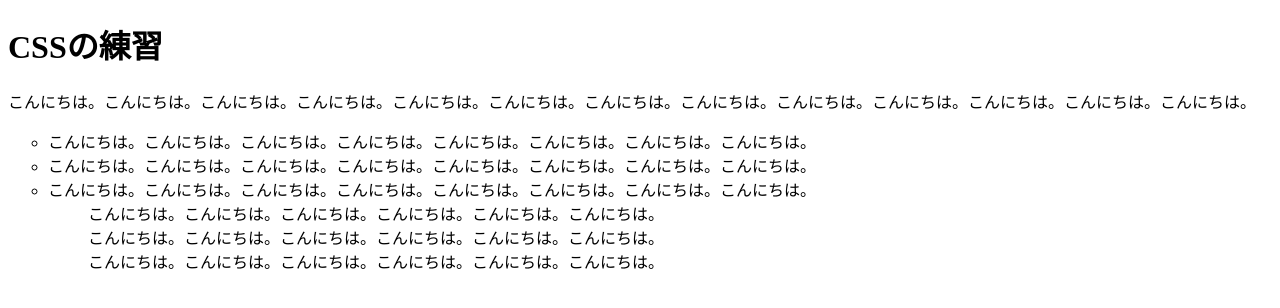
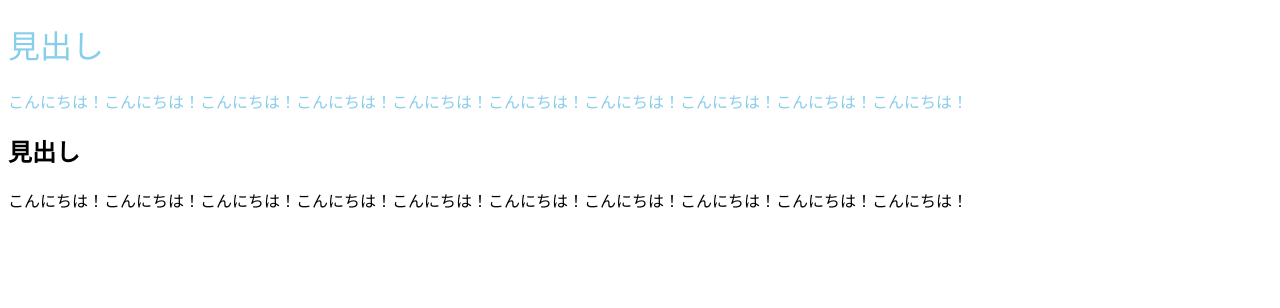
Before and after one commit to skikuchi7329/MyCSS, a plain HTML site: page index.html in a window 1280 px wide. Drawn offline with Linux system fonts and the light colour scheme.

Commit message:
selector

```diff
--- a/css/styles.css
+++ b/css/styles.css
@@ -1,8 +1,9 @@
-ul {
-  list-style-type: circle;
+/* h1  {*/
+.info {
+  color: skyblue;
 }
 
-ol {
-  /* list-style:lower-alpha; */
-  list-style:none;
+
+.title {
+  font-weight: normal;
 }
--- a/index.html
+++ b/index.html
@@ -8,19 +8,11 @@
 
 </head>
 <body>
-  <h1>CSSの練習</h1>
-  <p>こんにちは。こんにちは。こんにちは。こんにちは。こんにちは。こんにちは。こんにちは。こんにちは。こんにちは。こんにちは。こんにちは。こんにちは。こんにちは。</p>
-  <ul>
-    <li>こんにちは。こんにちは。こんにちは。こんにちは。こんにちは。こんにちは。こんにちは。こんにちは。</li>
-    <li>こんにちは。こんにちは。こんにちは。こんにちは。こんにちは。こんにちは。こんにちは。こんにちは。</li>
-    <li>こんにちは。こんにちは。こんにちは。こんにちは。こんにちは。こんにちは。こんにちは。こんにちは。</li>
-    <ol>
-      <li>こんにちは。こんにちは。こんにちは。こんにちは。こんにちは。こんにちは。</li>
-      <li>こんにちは。こんにちは。こんにちは。こんにちは。こんにちは。こんにちは。</li>
-      <li>こんにちは。こんにちは。こんにちは。こんにちは。こんにちは。こんにちは。</li>
-    </ol>
-  </ul>
 
+<h1 class="info title">見出し</h1>
+  <p class="info">こんにちは！こんにちは！こんにちは！こんにちは！こんにちは！こんにちは！こんにちは！こんにちは！こんにちは！こんにちは！</p>
+<h2>見出し</h2>
+  <p>こんにちは！こんにちは！こんにちは！こんにちは！こんにちは！こんにちは！こんにちは！こんにちは！こんにちは！こんにちは！</p>
 
 </body>
 </html>
```
